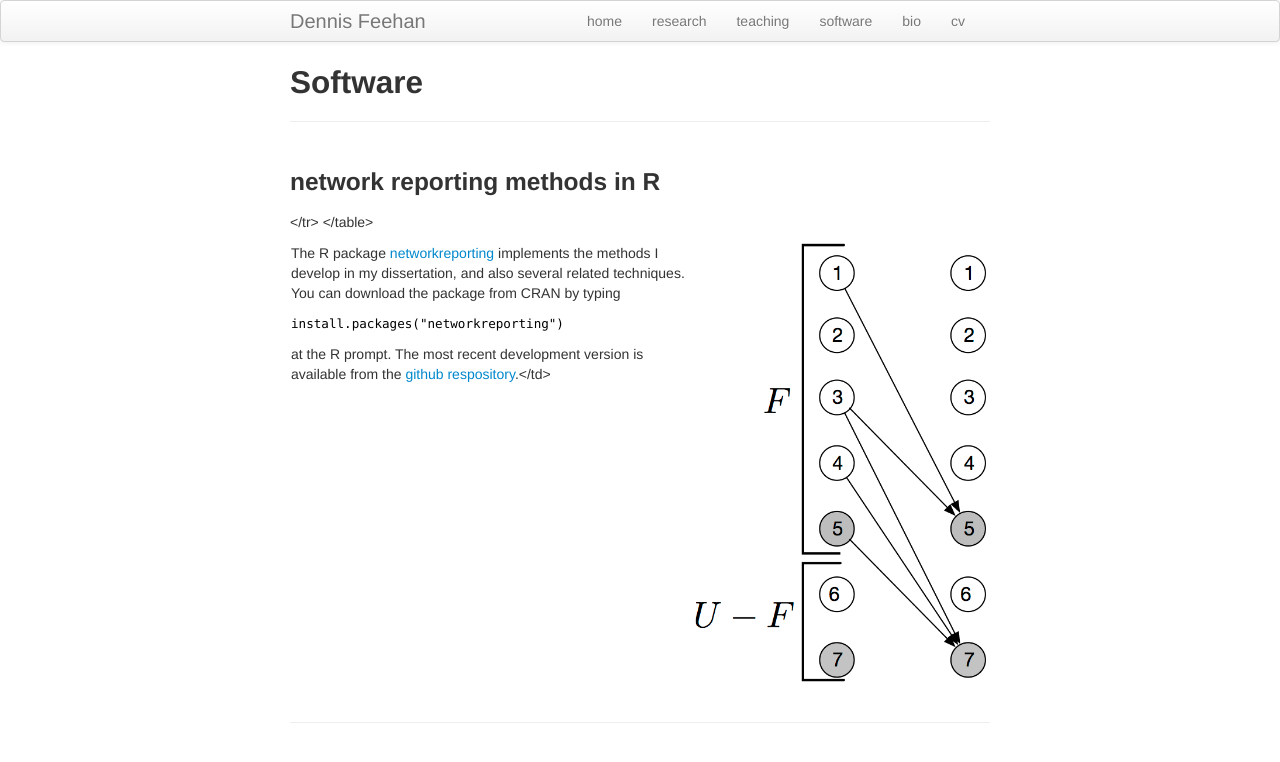
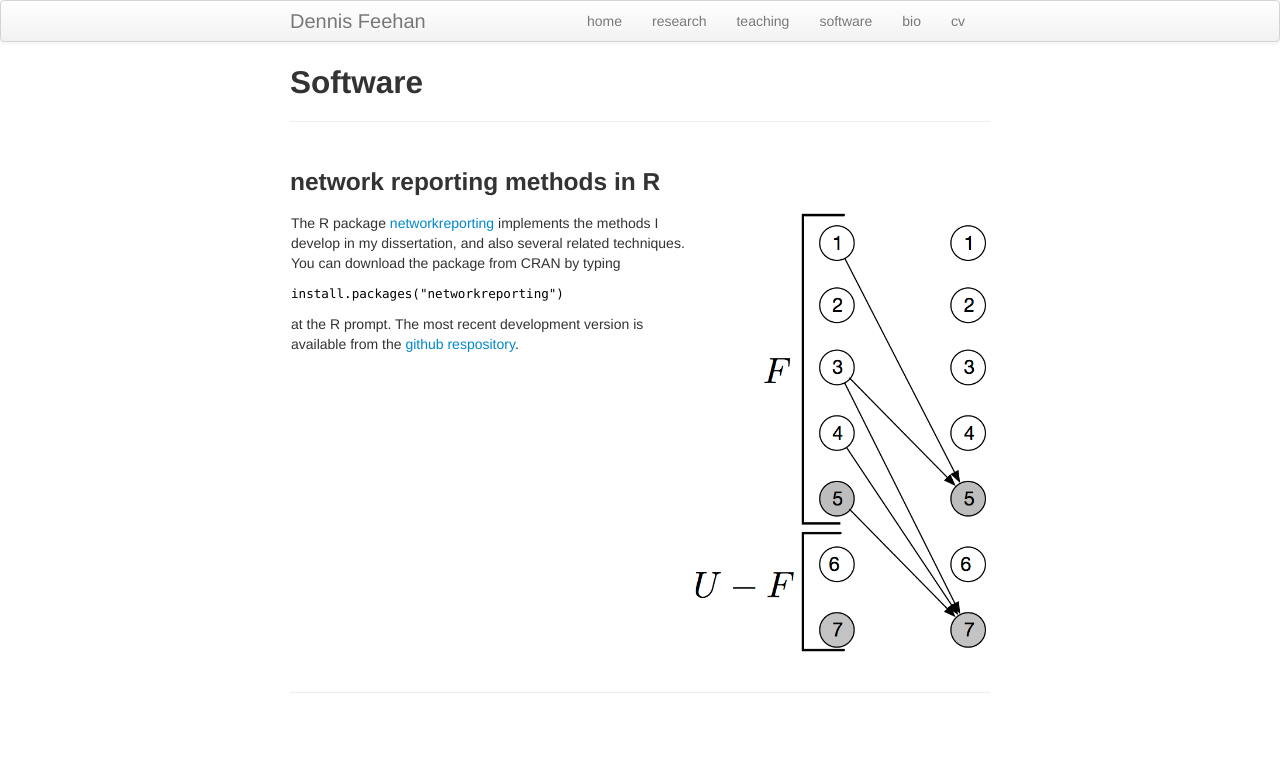
Before and after one commit to dfeehan/dfeehan.github.io, a Jekyll site: the page built from software.md, in a window 1280 px wide. Shown: the top 762 px of the page. Built offline with Jekyll 4.4.1, drawn with Linux system fonts in a browser that asks for light colours.

Commit message:
trying to fix table bug

```diff
--- a/software.md
+++ b/software.md
@@ -10,14 +10,15 @@
 The R package <a href="http://dfeehan.github.io/networkreporting/">networkreporting</a>
 implements the methods I develop in my dissertation, and also several
 related techniques.
-<p>You can download the package from CRAN by typing
+<p>You can download the package from CRAN by typing</p>
 <p>
 <code>
 install.packages("networkreporting")
 </code>
 </p>
 at the R prompt. The most recent development version is available from the
-<a href="https://github.com/dfeehan/networkreporting">github respository</a>.</td>
+<a href="https://github.com/dfeehan/networkreporting">github respository</a>.
+</td>
 <td>
 <div style="width:300px;">
 <img src="{{ BASE_PATH }}/assets/images/reporting-network-example.png"></div>
```
